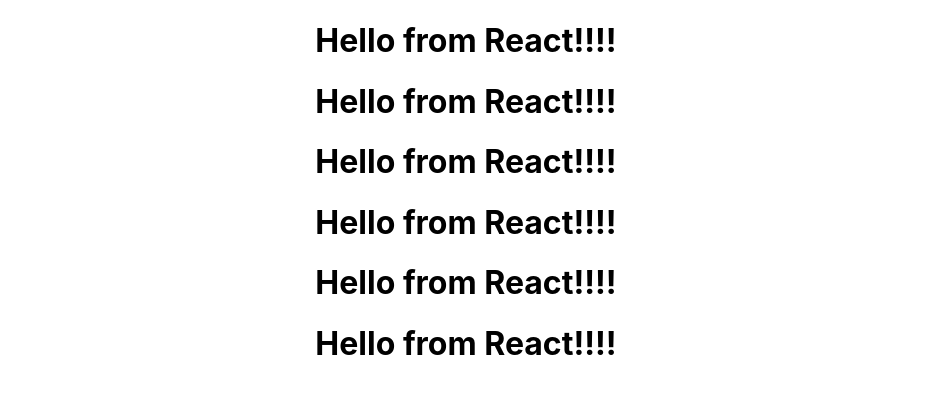
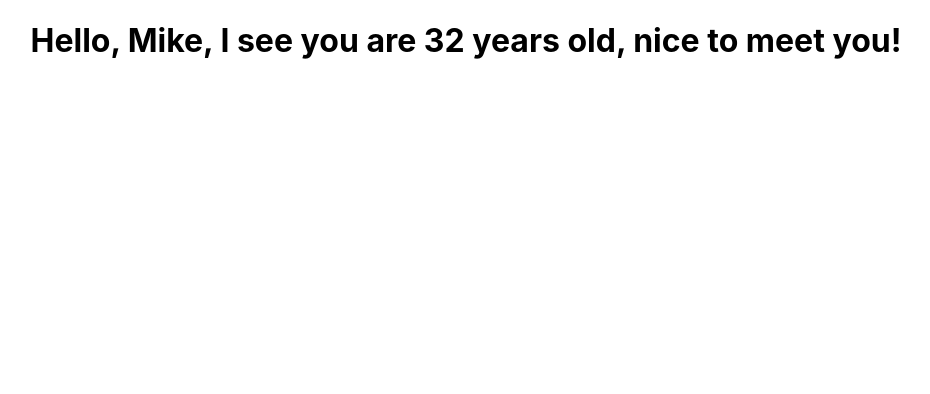
Before and after one commit to louwJohan/react_learning, a React (Create React App) app in the folder my-app/: page / in a window 1280 px wide. Shown: the top 394 px of the page, without its empty margins (174-1104 px from the left). Built offline with nearby package versions, Linux system fonts and the light colour scheme.

Commit message:
Add function with props

```diff
--- a/my-app/src/App.js
+++ b/my-app/src/App.js
@@ -1,16 +1,12 @@
 import logo from './logo.svg';
 import './App.css';
-import FunctionalGreeting from './components/FunctionalGreeting';
+import FunctionalGreetingWithProps from './components/FunctionalGreetingWithProps';
 
 function App() {
   return (
     <div className="App">
-      <FunctionalGreeting />
-      <FunctionalGreeting />
-      <FunctionalGreeting />
-      <FunctionalGreeting />
-      <FunctionalGreeting />
-      <FunctionalGreeting />
+      <FunctionalGreetingWithProps greeting="nice to meet you!" name="Mike" age="32" />
+
     </div>
   );
 }
--- /dev/null
+++ b/my-app/src/components/FunctionalGreetingWithProps.js
@@ -0,0 +1,12 @@
+import React from "react";
+
+// function FunctionalGreeting() {
+//     return <h1>Hello</h1>
+// }
+
+const FunctionalGreetingWithProps = (props) => {
+    console.log(props)
+    return <h1>Hello, {props.name}, I see you are {props.age} years old, {props.greeting}</h1>
+}
+
+export default FunctionalGreetingWithProps;
```
